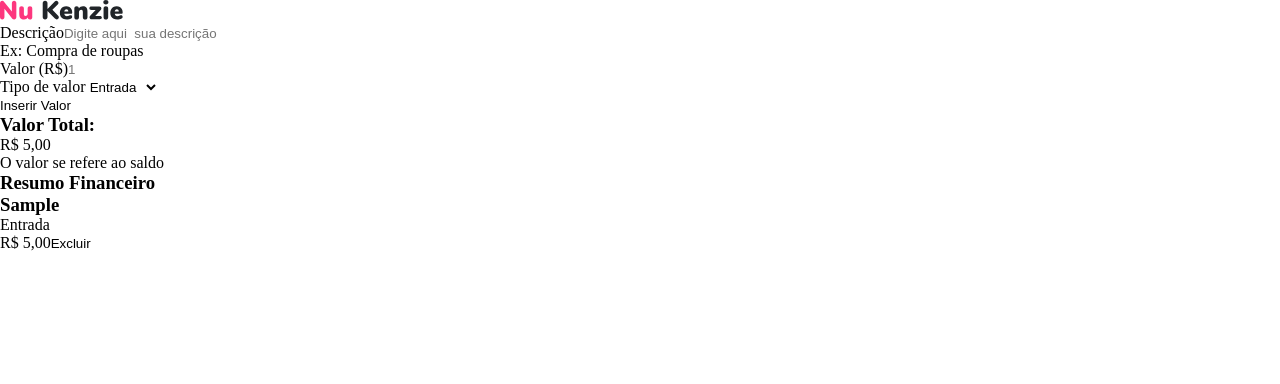
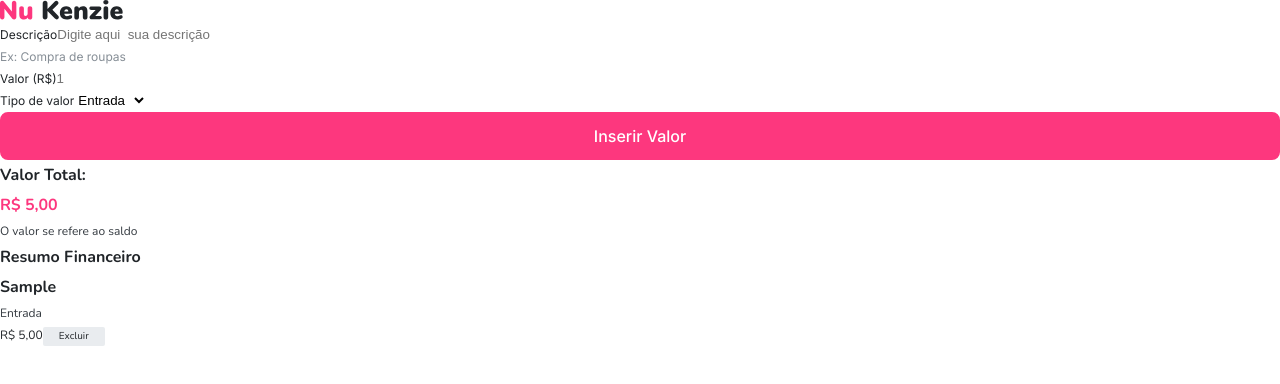
Before and after one commit to Kenzie-Academy-Brasil-Developers/m3-s2-entrega-portfolio-nu-kenzie_bervalim, a React (Vite) app: page / in a window 1280 px wide. Both pictures are taken after typing "Sample", "5" into the empty fields and a click on the button "Inserir Valor". Shown: the top 384 px of the page. Built offline with nearby package versions, Linux system fonts and the light colour scheme.

Commit message:
nuKenzie

```diff
--- a/src/components/ControlFInanceSection/ControlFInanceList/ControlFinanceCard/index.jsx
+++ b/src/components/ControlFInanceSection/ControlFInanceList/ControlFinanceCard/index.jsx
@@ -8,17 +8,22 @@
   return (
     <li className={typeValue === "Entrada" ? "green" : "grey"}>
       <div>
-        <h3>{financialDescription}</h3>
-        <span>{typeValue}</span>
+        <h3 className="title two">{financialDescription}</h3>
+        <span className="paragraph brighter">{typeValue}</span>
       </div>
       <div>
-        <span>
+        <span className="paragraph darker">
           {Number(financialValue).toLocaleString("pt-BR", {
             style: "currency",
             currency: "BRL",
           })}
         </span>
-        <button onClick={() => removeFinanceControlCard(id)}>Excluir</button>
+        <button
+          className="btn deleteCard"
+          onClick={() => removeFinanceControlCard(id)}
+        >
+          Excluir
+        </button>
       </div>
     </li>
   );
--- a/src/components/ControlFInanceSection/ControlFInanceList/index.jsx
+++ b/src/components/ControlFInanceSection/ControlFInanceList/index.jsx
@@ -6,7 +6,7 @@
 }) => {
   return (
     <section>
-      <h3>Resumo Financeiro</h3>
+      <h3 className="title two">Resumo Financeiro</h3>
       {financeList.length > 0 ? (
         <ul>
           {financeList.map((finance) => (
@@ -21,7 +21,7 @@
           ))}
         </ul>
       ) : (
-        <h2>Você ainda não possui nenhum lançamento</h2>
+        <h2 className="title one">Você ainda não possui nenhum lançamento</h2>
       )}
     </section>
   );
--- a/src/components/FinanceForm/index.jsx
+++ b/src/components/FinanceForm/index.jsx
@@ -29,7 +29,7 @@
           setValue={setFinancialDescription}
           required={true}
         />
-        <span>Ex: Compra de roupas</span>
+        <span className="formTypograpy one grey">Ex: Compra de roupas</span>
         <InputValue
           label="Valor (R$)"
           placeholder="1"
@@ -49,7 +49,9 @@
           <option value="Entrada">Entrada</option>
           <option value="Despesa">Despesa</option>
         </SelectTypeFinance>
-        <button type="submit">Inserir Valor </button>
+        <button className="btn sendValue fullwidth" type="submit">
+          Inserir Valor
+        </button>
       </form>
       <SumControlFinance financeList={financeList} />
     </>
--- a/src/components/InputDescription/index.jsx
+++ b/src/components/InputDescription/index.jsx
@@ -9,7 +9,9 @@
 }) => {
   return (
     <div>
-      <label htmlFor={id}>{label}</label>
+      <label className="formTypograpy one" htmlFor={id}>
+        {label}
+      </label>
       <input
         type={type}
         placeholder={placeholder}
--- a/src/components/InputValue/index.jsx
+++ b/src/components/InputValue/index.jsx
@@ -9,7 +9,9 @@
 }) => {
   return (
     <div>
-      <label htmlFor={id}>{label}</label>
+      <label className="formTypograpy one" htmlFor={id}>
+        {label}
+      </label>
       <input
         type={type}
         placeholder={placeholder}
--- a/src/components/SelectTypeFinance/index.jsx
+++ b/src/components/SelectTypeFinance/index.jsx
@@ -8,7 +8,9 @@
 }) => {
   return (
     <div>
-      <label htmlFor={id}>{label}</label>
+      <label className="formTypograpy one" htmlFor={id}>
+        {label}
+      </label>
       <select
         id={id}
         name={id}
--- a/src/components/SumControlFinance/index.jsx
+++ b/src/components/SumControlFinance/index.jsx
@@ -14,15 +14,15 @@
       {financeList.length > 0 ? (
         <section>
           <div>
-            <h3>Valor Total:</h3>
-            <span>
+            <h3 className="title two">Valor Total:</h3>
+            <span className="title two pink">
               {sumFinanceList.toLocaleString("pt-BR", {
                 style: "currency",
                 currency: "BRL",
               })}
             </span>
           </div>
-          <p>O valor se refere ao saldo</p>
+          <p className="paragraph brighter">O valor se refere ao saldo</p>
         </section>
       ) : null}
     </>
--- /dev/null
+++ b/src/styles/button.scss
@@ -0,0 +1,43 @@
+.btn {
+  display: inline-flex;
+  align-items: center;
+  justify-content: center;
+  gap: 0.6rem;
+  transition: 0.4s;
+
+  &.sendValue {
+    background-color: var(--color-primary);
+    border-radius: 0.5rem;
+    border: 0.125rem solid var(--color-primary);
+    font-family: var(--font-secondary);
+    font-weight: 500;
+    font-size: 1rem;
+    color: #ffffff;
+    height: 3rem;
+    padding: 0 1.4rem;
+  }
+
+  &.fullwidth {
+    width: 100%;
+  }
+  &.sendValue:hover {
+    background-color: var(--color-primary-2);
+    color: var(--grey-1);
+  }
+
+  &.deleteCard {
+    border-radius: 0.125rem;
+    background-color: var(--grey-2);
+    height: 1.1875rem;
+    padding: 0 1rem;
+    font-family: var(--font-primary);
+    font-weight: 400;
+    font-size: 0.625rem;
+    color: var(--grey4);
+  }
+
+  &.deleteCard:hover {
+    background-color: var(--grey4);
+    color: var(--grey-2);
+  }
+}
--- a/src/styles/index.scss
+++ b/src/styles/index.scss
@@ -1,2 +1,4 @@
 @import "./reset.scss";
 @import "./globalstyles.scss";
+@import "./typograpy.scss";
+@import "./button.scss";
--- a/src/styles/typograpy.scss
+++ b/src/styles/typograpy.scss
@@ -11,6 +11,7 @@
   &.two {
     font-size: 1rem;
     color: var(--grey4);
+    line-height: 30px;
   }
 
   &.two.pink {
@@ -23,7 +24,14 @@
   font-size: 0.75rem;
   font-weight: 400;
   line-height: 1.375rem;
-  color: var(--grey4);
+
+  &.brighter {
+    color: var(--grey-5);
+  }
+
+  &.darker {
+    color: var(--grey4);
+  }
 }
 
 .formTypograpy {
```
